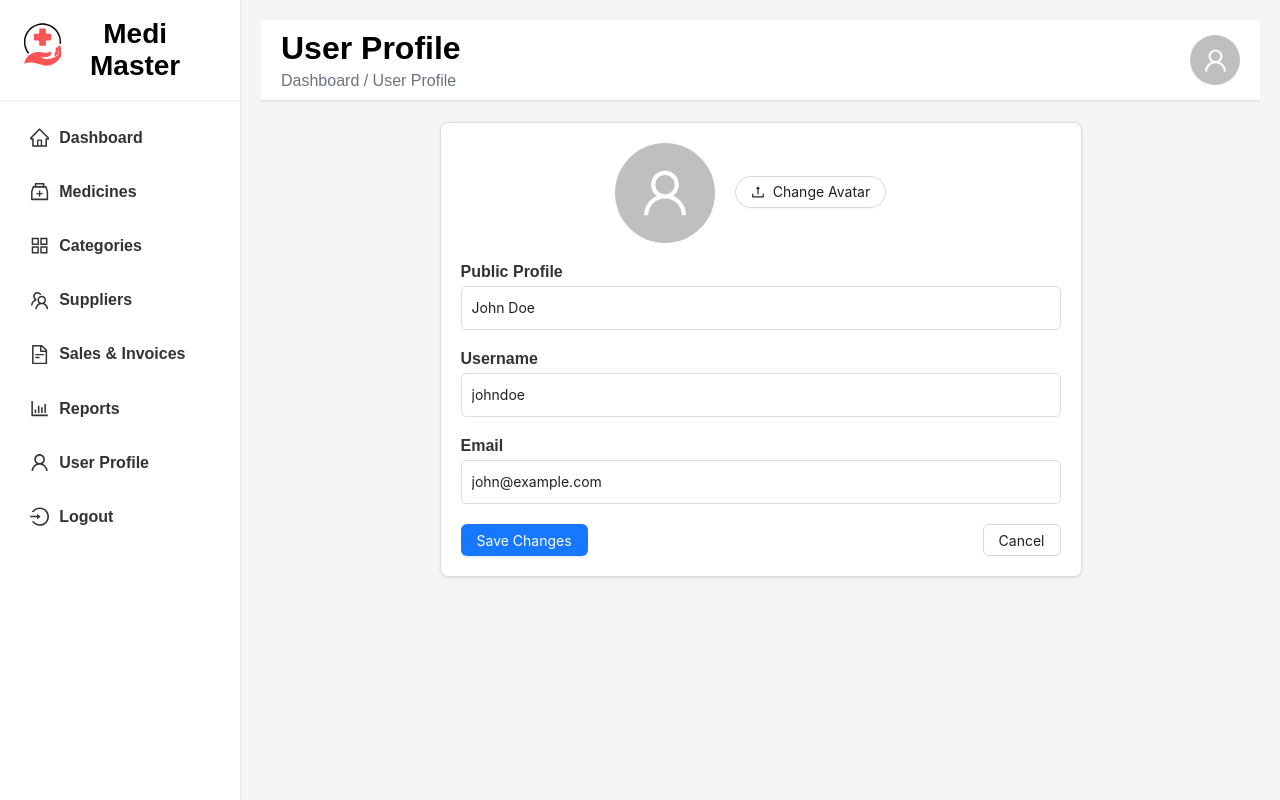
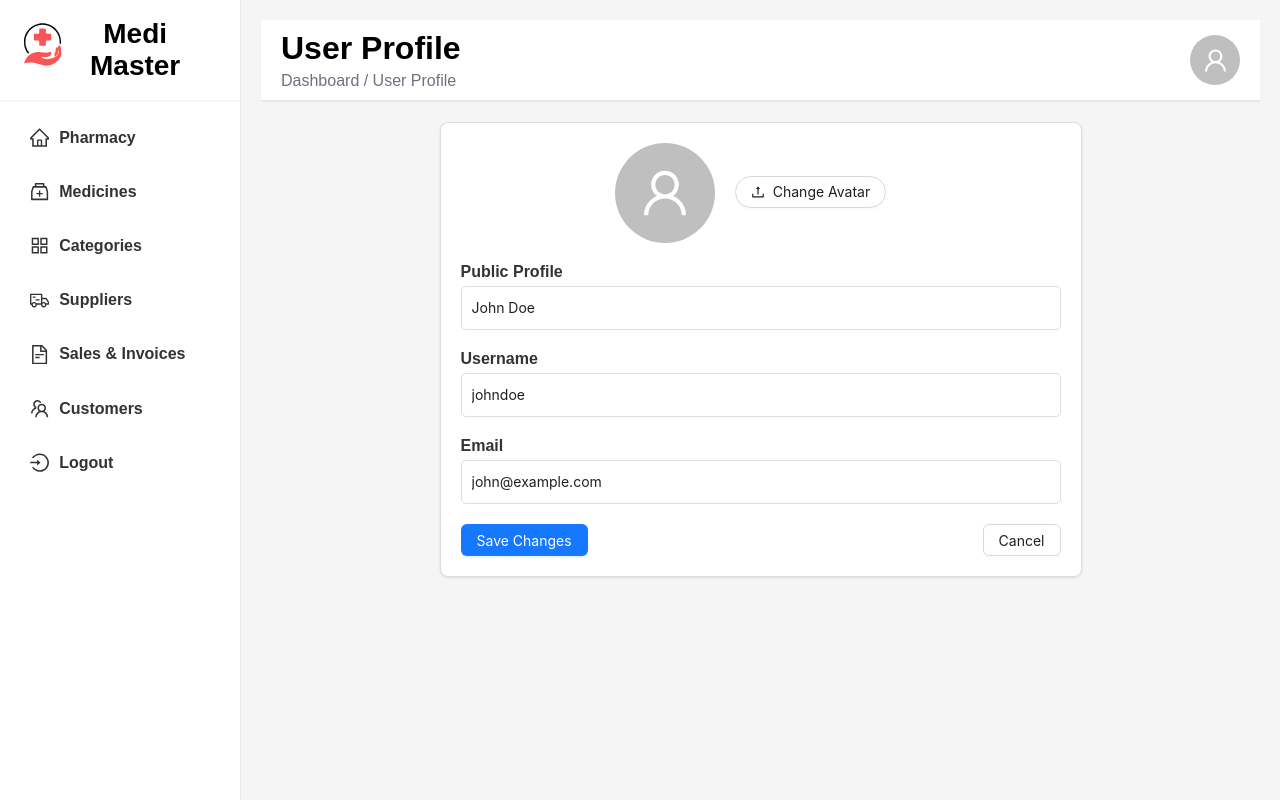
Before and after one commit to panadolextra91/pharma-management, a React (Create React App) app in the folder frontend/: page /profile in a window 1280 px wide. Built offline with nearby package versions, Linux system fonts and the light colour scheme.

Commit message:
add the function to navigate to profile by clicking the avatar

```diff
--- a/frontend/src/components/Categories.js
+++ b/frontend/src/components/Categories.js
@@ -17,8 +17,10 @@ import './Categories.css';
 import EditCategoryForm from "./EditCategoryForm";
 import PharmacistSidebar from "./PharmacistSidebar";
 import AdminSidebar from "./AdminSidebar";
+import {useNavigate} from "react-router-dom";
 
 const Categories = () => {
+    const navigate = useNavigate();
     const [categories, setCategories] = useState([]);
     const [currentCategory, setCurrentCategory] = useState(null);
     const [isEditModalVisible, setIsEditModalVisible] = useState(false);
@@ -27,6 +29,10 @@ const Categories = () => {
     useEffect(() => {
         fetchCategories();
     }, []);
+
+    const handleAvatarClick = () => {
+        navigate('/profile');
+    };
 
     const userRole = sessionStorage.getItem('userRole')
 
@@ -157,7 +163,9 @@ const Categories = () => {
                         <p>Dashboard / Categories</p>
                     </div>
                     <div className='header-right'>
-                        <Avatar size={50} icon={<UserOutlined/>}/>
+                        <div onClick={handleAvatarClick} style={{cursor: 'pointer'}}>
+                            <Avatar size={50} icon={<UserOutlined/>}/>
+                        </div>
                     </div>
                 </header>
                 <section className="categories-table">
--- a/frontend/src/components/CustomerManage.js
+++ b/frontend/src/components/CustomerManage.js
@@ -12,8 +12,10 @@ import "./CustomerManage.css";
 import axios from "axios";
 import AddCustomerForm from './AddCustomerForm';
 import EditCustomerForm from './EditCustomerForm';
+import {useNavigate} from "react-router-dom";
 
 const CustomerManage = () => {
+    const navigate = useNavigate();
     const [customers, setCustomers] = useState([]);
     const [isAddCustomerVisible, setIsAddCustomerVisible] = useState(false);
     const [isEditCustomerVisible, setIsEditCustomerVisible] = useState(false);
@@ -25,6 +27,10 @@ const CustomerManage = () => {
     useEffect(() => {
         fetchCustomers();
     }, []);
+
+    const handleAvaterClick = () => {
+        navigate('/profile');
+    }
 
     const fetchCustomers = async () => {
         try {
@@ -158,7 +164,9 @@ const CustomerManage = () => {
                         <p>Dashboard / Customer Management</p>
                     </div>
                     <div className="header-right">
-                        <Avatar size={50} icon={<UserOutlined />} />
+                        <div onClick={handleAvaterClick} style={{cursor: 'pointer'}}>
+                            <Avatar size={50} icon={<UserOutlined />} />
+                        </div>
                     </div>
                 </header>
                 <section className="customers-table">
--- a/frontend/src/components/Login.js
+++ b/frontend/src/components/Login.js
@@ -96,23 +96,8 @@ const Login = () => {
                         />
                     </div>
 
-                    <div className="input-group remember-me">
-                        <input
-                            type="checkbox"
-                            id="remember"
-                            checked={remember}
-                            onChange={() => setRemember(!remember)}
-                        />
-                        <label htmlFor="remember" className={remember ? 'active-label' : ''}>
-                            Remember for 30 days
-                        </label>
-                    </div>
-
                     <button type="submit" className="login-button">Sign In</button>
                 </form>
-                <p className="no-account">
-                    No account? <a href="#">Create an account</a>
-                </p>
             </div>
         </div>
     );
--- a/frontend/src/components/Medicines.js
+++ b/frontend/src/components/Medicines.js
@@ -21,9 +21,11 @@ import EditMedicineForm from "./EditMedicineForm";
 import AdminSidebar from "./AdminSidebar";
 import PharmacistSidebar from "./PharmacistSidebar";
 import moment from "moment";
+import {useNavigate} from "react-router-dom";
 
 const Medicines = () => {
     const LOW_STOCK_THRESHOLD = 20;
+    const navigate = useNavigate();
     const [medicines, setMedicines] = useState([]);
     const [categories, setCategories] = useState([]);
     const [suppliers, setSuppliers] = useState([]);
@@ -40,6 +42,9 @@ const Medicines = () => {
         fetchLocations();
     }, []);
 
+    const handleAvaterClick = () => {
+        navigate('/profile');
+    }
     const role = sessionStorage.getItem('userRole');
 
     const fetchMedicines = async () => {
@@ -268,7 +273,9 @@ const Medicines = () => {
                         <p>Dashboard / Medicines</p>
                     </div>
                     <div className='header-right'>
-                        <Avatar size={50} icon={<UserOutlined />} />
+                        <div onClick={handleAvaterClick} style={{cursor: 'pointer'}}>
+                            <Avatar size={50} icon={<UserOutlined/>}/>
+                        </div>
                     </div>
                 </header>
                 <section className="medicines-table">
--- a/frontend/src/components/Profile.js
+++ b/frontend/src/components/Profile.js
@@ -14,6 +14,9 @@ import { Avatar, Input, Button, Upload, message } from "antd";
 import { UploadOutlined } from '@ant-design/icons';
 import logo from '../imgs/trace.svg';
 import './Profile.css';
+import AdminSidebar from "./AdminSidebar";
+import PharmacistSidebar from "./PharmacistSidebar";
+import {useNavigate} from "react-router-dom";
 //Profile.js
 //Mock data for the profile display and functionalities test
 const Profile = () => {
@@ -25,6 +28,12 @@ const Profile = () => {
         avatar: null, // Add avatar state
     });
 
+    const userRole = sessionStorage.getItem('userRole')
+
+    const navigate = useNavigate();
+    const handleAvatarClick = () => {
+        navigate('/profile');
+    }
     // Handle profile input changes
     const handleInputChange = (e) => {
         setProfile({ ...profile, [e.target.name]: e.target.value });
@@ -44,58 +53,7 @@ const Profile = () => {
     return (
         <div className="profile-container">
             {/* Sidebar Navigation */}
-            <aside className="sidebar">
-                <div className="border">
-                    <img src={logo} alt='MediMaster' className='logo-image'/>
-                    <h2>Medi<br/>Master</h2>
-                </div>
-                <div>
-                    <nav>
-                        <ul>
-                            <li>
-                                <a href="/dashboard">
-                                    <HomeOutlined/> Dashboard
-                                </a>
-                            </li>
-                            <li>
-                                <a href="/medicines">
-                                    <MedicineBoxOutlined/> Medicines
-                                </a>
-                            </li>
-                            <li>
-                                <a href="/categories">
-                                    <AppstoreOutlined/> Categories
-                                </a>
-                            </li>
-                            <li>
-                                <a href="/suppliers">
-                                    <TeamOutlined/> Suppliers
-                                </a>
-                            </li>
-                            <li>
-                                <a href="/sales-invoices">
-                                    <FileTextOutlined/> Sales & Invoices
-                                </a>
-                            </li>
-                            <li>
-                                <a href="/reports">
-                                    <BarChartOutlined/> Reports
-                                </a>
-                            </li>
-                            <li>
-                                <a href="/profile">
-                                    <UserOutlined/> User Profile
-                                </a>
-                            </li>
-                            <li>
-                                <a href='/'>
-                                    <LoginOutlined/> Logout
-                                </a>
-                            </li>
-                        </ul>
-                    </nav>
-                </div>
-            </aside>
+            { userRole === 'admin' ? <AdminSidebar/> : <PharmacistSidebar/>}
 
             {/* Main Content */}
             <main className="main-content">
@@ -105,7 +63,9 @@ const Profile = () => {
                         <p>Dashboard / User Profile</p>
                     </div>
                     <div className='header-right'>
+                        <div onClick={handleAvatarClick} style={{cursor: "pointer"}}>
                         <Avatar size={50} icon={<UserOutlined/>} src={profile.avatar}/>
+                        </div>
                     </div>
                 </header>
 
--- a/frontend/src/components/SalesInvoices.js
+++ b/frontend/src/components/SalesInvoices.js
@@ -19,7 +19,9 @@ import AddInvoice from "./AddInvoice";
 import EditInvoice from "./EditInvoice";
 import AdminSidebar from "./AdminSidebar";
 import PharmacistSidebar from "./PharmacistSidebar";
+import {useNavigate} from "react-router-dom";
 const SalesInvoices = () => {
+    const navigate = useNavigate();
     const [invoices, setInvoices] = useState([]);
     const [isAddModalVisible, setIsAddModalVisible] = useState(false);
     const [isEditModalVisible, setIsEditModalVisible] = useState(false);
@@ -29,6 +31,10 @@ const SalesInvoices = () => {
     useEffect(() => {
         fetchInvoices();
     }, []);
+
+    const handleAvaterClick = () => {
+        navigate('/profile');
+    }
 
     const userRole = sessionStorage.getItem('userRole');
 
@@ -141,7 +147,9 @@ const SalesInvoices = () => {
                         <p>Dashboard / Sales & Invoices</p>
                     </div>
                     <div className="header-right">
-                        <Avatar size={50} icon={<UserOutlined/>}/>
+                        <div onClick={handleAvaterClick} style={{cursor: 'pointer'}}>
+                            <Avatar size={50} icon={<UserOutlined/>}/>
+                        </div>
                     </div>
                 </header>
                 <section className="sales-table">
--- a/frontend/src/components/UserManage.js
+++ b/frontend/src/components/UserManage.js
@@ -12,8 +12,10 @@ import AddUserForm from "./AddUserForm";
 import EditUserForm from "./EditUserForm"; // Import the EditUserForm component
 import "./UserManage.css";
 import axios from "axios";
+import {useNavigate} from "react-router-dom";
 
 const UserManage = () => {
+    const navigate = useNavigate();
     const [users, setUsers] = useState([]);
     const [isAddUserVisible, setIsAddUserVisible] = useState(false);
     const [isEditUserVisible, setIsEditUserVisible] = useState(false);
@@ -21,6 +23,9 @@ const UserManage = () => {
     const [loading, setLoading] = useState(true);
 
     const userRole = sessionStorage.getItem("userRole");
+    const handleAvaterClick = () => {
+        navigate('/profile');
+    }
 
     useEffect(() => {
         fetchUsers();
@@ -166,7 +171,9 @@ const UserManage = () => {
                         <p>Dashboard / User Management</p>
                     </div>
                     <div className="header-right">
-                        <Avatar size={50} icon={<UserOutlined />} />
+                        <div onClick={handleAvaterClick} style={{cursor: 'pointer'}}>
+                            <Avatar size={50} icon={<UserOutlined/>}/>
+                        </div>
                     </div>
                 </header>
                 <section className="users-table">
```
Also changed, not shown: frontend/src/components/Suppliers.js (+8 -2 lines).
